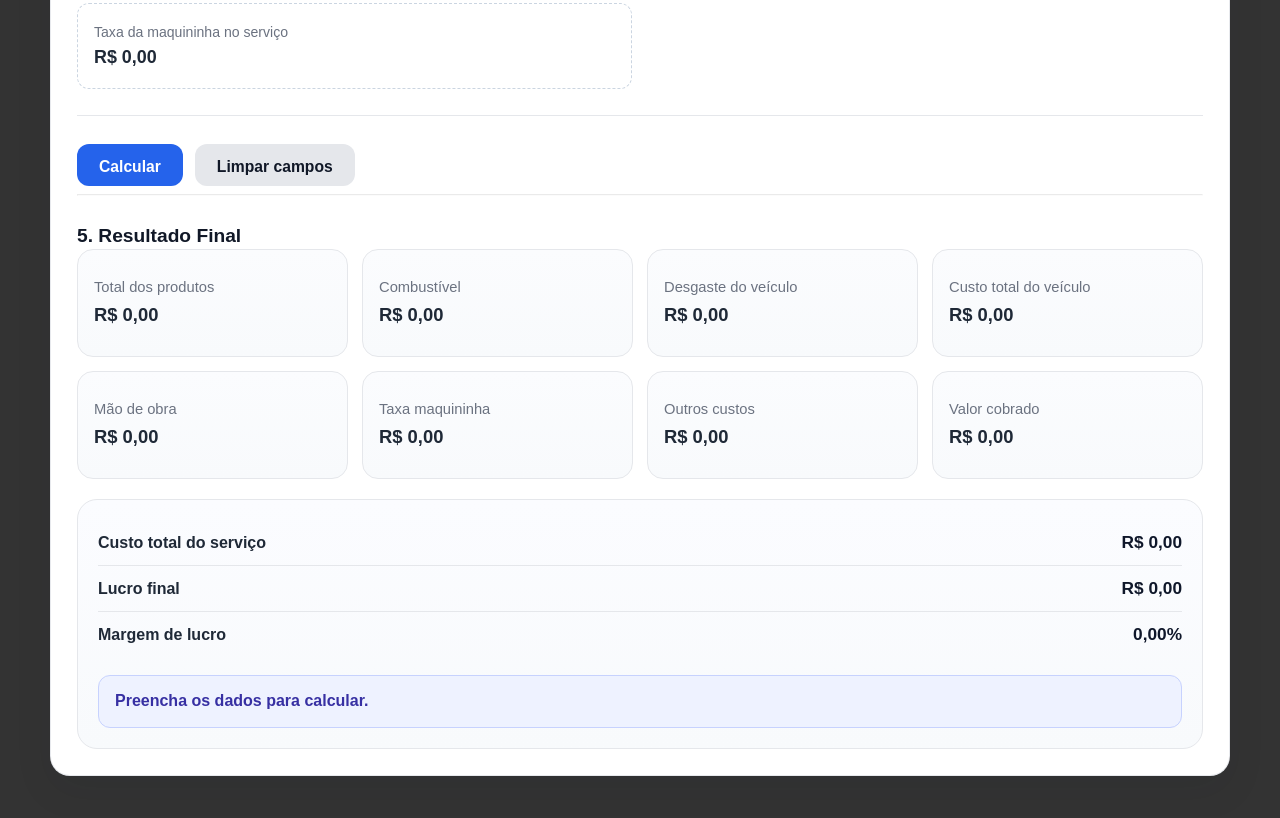
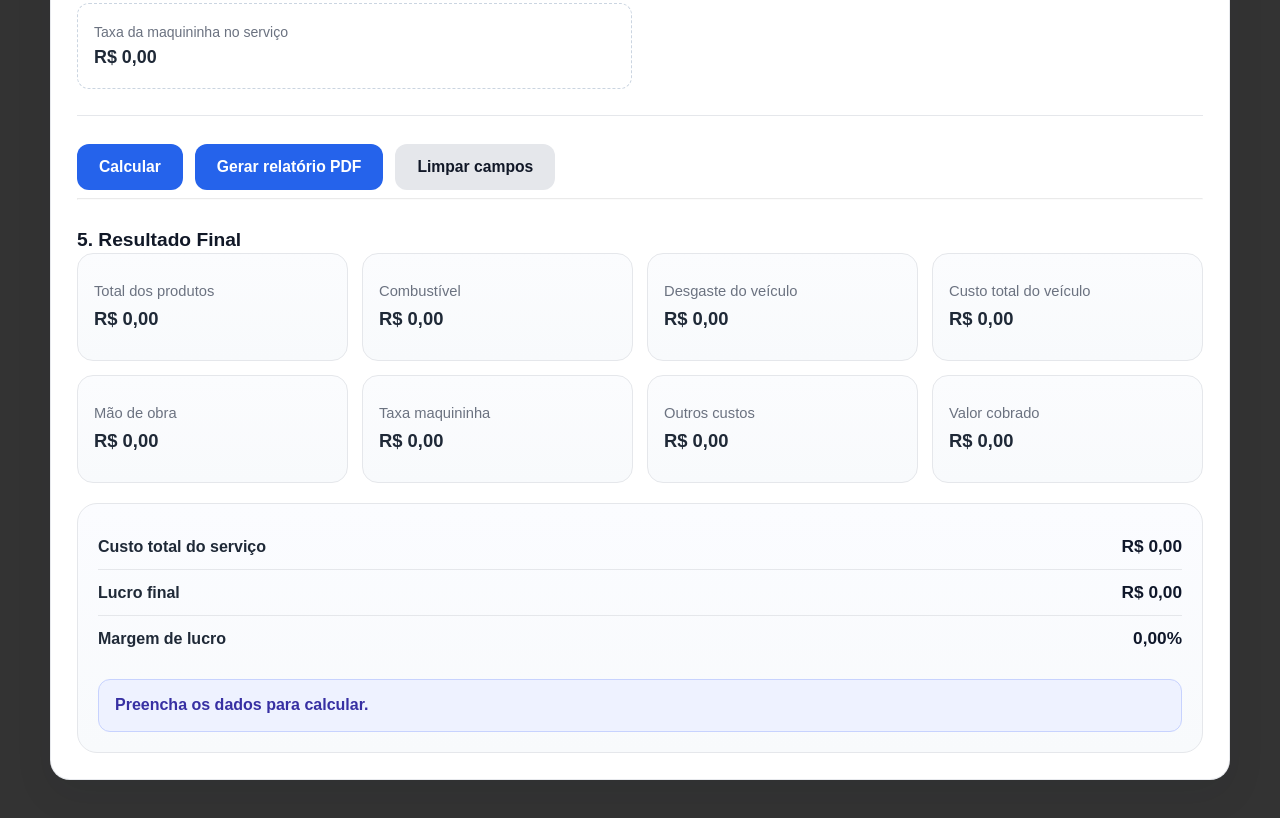
Before and after one commit to Matheushlopes/Calculadora_Gastos_HIGI, a plain HTML site: page index.html in a window 1280 px wide. Shown: the part 1604-2422 px from the top of the page. Drawn offline with Linux system fonts and the light colour scheme.

Commit message:
Refactor index.html to add PDF report button

```diff
--- a/index.html
+++ b/index.html
@@ -3,6 +3,7 @@
 <head>
   <meta charset="UTF-8" />
   <meta name="viewport" content="width=device-width, initial-scale=1.0" />
+
   <title>Controle de Custos por Serviço</title>
   <link rel="stylesheet" href="style.css" />
 </head>
@@ -117,9 +118,10 @@
           </div>
         </section>
 
-        <section class="acoes">
-          <button type="button" id="btnCalcular" style="padding-bottom: 10px;" class="btn primario">Calcular</button>
-          <button type="reset" id="btnLimpar"  style="padding-bottom: 10px;" class="btn secundario">Limpar campos</button>
+       <section class="acoes">
+            <button type="button" id="btnCalcular" class="btn primario">Calcular</button>
+            <button type="button" id="btnGerarPdf" class="btn primario pdf">Gerar relatório PDF</button>
+            <button type="reset" id="btnLimpar" class="btn secundario">Limpar campos</button>
         </section>
       </form>
 <hr style="opacity: 0.2;">
```
